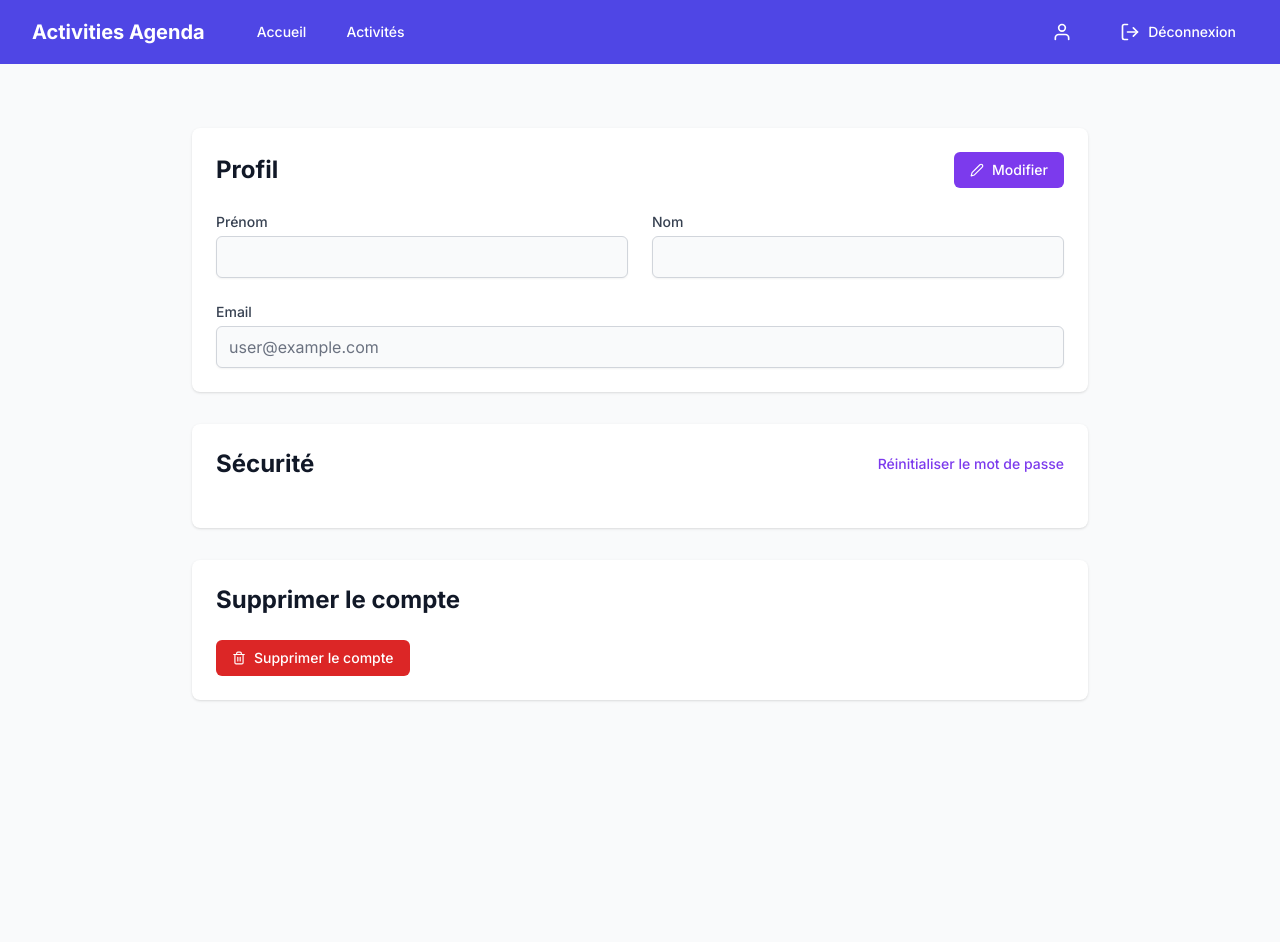
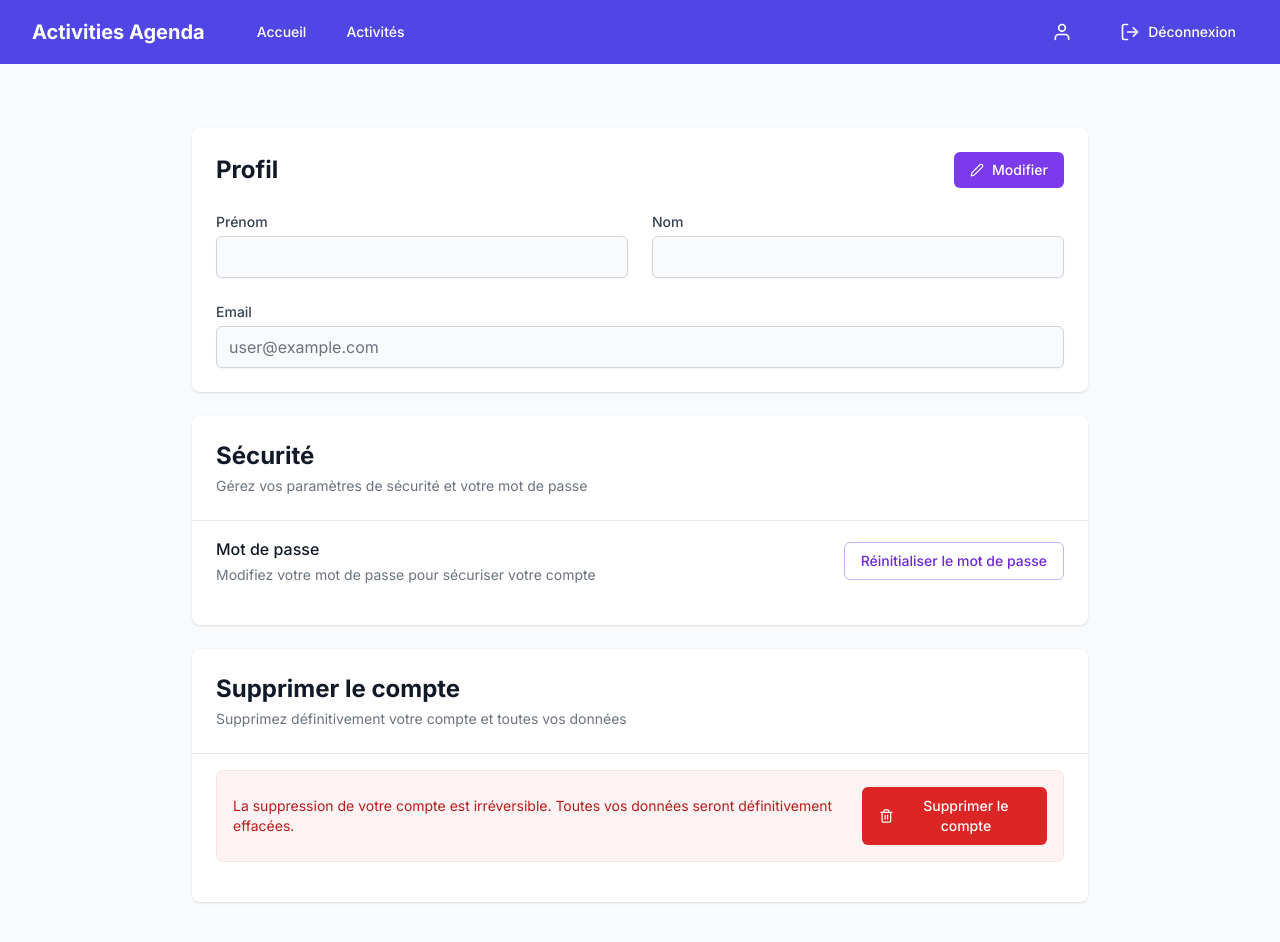
Before and after one commit to IDRAYNAR/activities-agenda, a Next.js app: page /profile in a window 1280 px wide. Shown: the top 942 px of the page. Before the commit the page ends 800 px from the top, so only its background shows below. Built offline with nearby package versions, Linux system fonts and the light colour scheme; no server answers; sample sign-in values are in the browser's storage.

Commit message:
fix(profile): update profil style

```diff
--- a/app/profile/page.tsx
+++ b/app/profile/page.tsx
@@ -191,7 +191,7 @@ export default function ProfilePage() {
 
   return (
     <div className="container mx-auto px-4 py-8">
-      <div className="max-w-4xl mx-auto space-y-8">
+      <div className="max-w-4xl mx-auto space-y-6">
         {/* Profile Section */}
         <div className="bg-white rounded-lg shadow p-6">
           <div className="flex items-center justify-between mb-6">
@@ -235,7 +235,7 @@ export default function ProfilePage() {
                   value={formData.firstName}
                   onChange={handleChange}
                   disabled={!isEditing}
-                  className="mt-1 block w-full rounded-md border-gray-300 shadow-sm focus:border-indigo-500 focus:ring-indigo-500 disabled:bg-gray-50 disabled:text-gray-500"
+                  className="mt-1 block w-full rounded-md border-gray-300 shadow-sm focus:border-indigo-500 focus:ring-indigo-500 disabled:bg-gray-50 disabled:text-gray-500 dark:text-gray-800"
                 />
               </div>
 
@@ -247,7 +247,7 @@ export default function ProfilePage() {
                   value={formData.lastName}
                   onChange={handleChange}
                   disabled={!isEditing}
-                  className="mt-1 block w-full rounded-md border-gray-300 shadow-sm focus:border-indigo-500 focus:ring-indigo-500 disabled:bg-gray-50 disabled:text-gray-500"
+                  className="mt-1 block w-full rounded-md border-gray-300 shadow-sm focus:border-indigo-500 focus:ring-indigo-500 disabled:bg-gray-50 disabled:text-gray-500 dark:text-gray-800"
                 />
               </div>
             </div>
@@ -260,7 +260,7 @@ export default function ProfilePage() {
                 value={formData.email}
                 onChange={handleChange}
                 disabled={!isEditing}
-                className="mt-1 block w-full rounded-md border-gray-300 shadow-sm focus:border-indigo-500 focus:ring-indigo-500 disabled:bg-gray-50 disabled:text-gray-500"
+                className="mt-1 block w-full rounded-md border-gray-300 shadow-sm focus:border-indigo-500 focus:ring-indigo-500 disabled:bg-gray-50 disabled:text-gray-500 dark:text-gray-800"
               />
             </div>
 
@@ -275,7 +275,7 @@ export default function ProfilePage() {
                     name="currentPassword"
                     value={formData.currentPassword}
                     onChange={handleChange}
-                    className="mt-1 block w-full rounded-md border-gray-300 shadow-sm focus:border-indigo-500 focus:ring-indigo-500"
+                    className="mt-1 block w-full rounded-md border-gray-300 shadow-sm focus:border-indigo-500 focus:ring-indigo-500 dark:text-gray-800"
                   />
                 </div>
 
@@ -288,7 +288,7 @@ export default function ProfilePage() {
                     name="newPassword"
                     value={formData.newPassword}
                     onChange={handleChange}
-                    className="mt-1 block w-full rounded-md border-gray-300 shadow-sm focus:border-indigo-500 focus:ring-indigo-500"
+                    className="mt-1 block w-full rounded-md border-gray-300 shadow-sm focus:border-indigo-500 focus:ring-indigo-500 dark:text-gray-800"
                   />
                 </div>
               </div>
@@ -297,45 +297,91 @@ export default function ProfilePage() {
         </div>
 
         {/* Security Section */}
-        <div className="bg-white rounded-lg shadow p-6">
+        <div className="bg-white rounded-lg shadow overflow-hidden">
+          <div className="p-6">
             <div className="flex items-center justify-between mb-6">
+              <div>
                 <h2 className="text-2xl font-bold text-gray-900">Sécurité</h2>
+                <p className="mt-1 text-sm text-gray-500">
+                  Gérez vos paramètres de sécurité et votre mot de passe
+                </p>
+              </div>
+            </div>
+
+            <div className="border-t border-gray-200 -mx-6 px-6 py-4">
+              <div className="flex gap-4 items-center justify-between">
+                <div>
+                  <h3 className="text-base font-medium text-gray-900">Mot de passe</h3>
+                  <p className="mt-1 text-sm text-gray-500">
+
+                    Modifiez votre mot de passe pour sécuriser votre compte
+                  </p>
+                </div>
                 <button
                   onClick={() => setShowPasswordReset(!showPasswordReset)}
-              className="text-sm text-violet-600 hover:text-violet-500 font-medium"
+                  className="inline-flex items-center px-4 py-2 border border-violet-300 text-sm font-medium rounded-md text-violet-700 bg-white hover:bg-violet-50 focus:outline-none focus:ring-2 focus:ring-offset-2 focus:ring-violet-500"
                 >
-              {showPasswordReset ? 'Masquer' : 'Réinitialiser le mot de passe'}
+                  Réinitialiser le mot de passe
                 </button>
               </div>
 
               {showPasswordReset && (
-            <div className="mt-4 p-4 bg-gray-50 rounded-lg">
-              <p className="text-sm text-gray-600 mb-4">
-                Nous enverrons un lien de réinitialisation à votre adresse email :
-                <span className="font-medium ml-1">{session?.user?.email}</span>
+                <div className="mt-4 p-4 bg-violet-50 rounded-lg border border-violet-100">
+                  <div className="flex items-start">
+                    <div className="flex-grow">
+                      <p className="text-sm text-gray-600">
+                        Un email de réinitialisation sera envoyé à :
+                        <span className="block font-medium text-gray-900 mt-1">{session?.user?.email}</span>
                       </p>
+                    </div>
+                  </div>
+                  <div className="mt-4">
                     <button
                       onClick={handlePasswordReset}
-                className="w-full flex items-center justify-center px-4 py-2 text-sm font-medium text-white bg-violet-600 rounded-md hover:bg-violet-700"
+                      className="w-full sm:w-auto flex items-center justify-center px-4 py-2 text-sm font-medium text-white bg-violet-600 rounded-md hover:bg-violet-700 focus:outline-none focus:ring-2 focus:ring-offset-2 focus:ring-violet-500"
                     >
                       Envoyer le lien de réinitialisation
                     </button>
                   </div>
+                </div>
               )}
+            </div>
+          </div>
         </div>
 
         {/* Delete Account Section */}
-        <div className="bg-white rounded-lg shadow p-6">
-          <h2 className="text-2xl font-bold text-gray-900 mb-6">Supprimer le compte</h2>
+        <div className="bg-white rounded-lg shadow overflow-hidden">
+          <div className="p-6">
+            <div className="flex items-center justify-between mb-6">
+              <div>
+                <h2 className="text-2xl font-bold text-gray-900">Supprimer le compte</h2>
+                <p className="mt-1 text-sm text-gray-500">
+                  Supprimez définitivement votre compte et toutes vos données
+                </p>
+              </div>
+            </div>
+
+            <div className="border-t border-gray-200 -mx-6 px-6 py-4">
+              <div className="bg-red-50 rounded-lg p-4 border border-red-100">
+                <div className="flex flex-col sm:flex-row sm:items-center sm:justify-between gap-4">
+                  <div>
+                    <p className="text-sm text-red-700">
+                      La suppression de votre compte est irréversible. Toutes vos données seront définitivement effacées.
+                    </p>
+                  </div>
                   <button
                     onClick={handleDeleteAccount}
-            className="flex items-center px-4 py-2 text-sm font-medium text-white bg-red-600 rounded-md hover:bg-red-700"
+                    className="w-full sm:w-auto inline-flex items-center justify-center px-4 py-2 border border-transparent text-sm font-medium rounded-md text-white bg-red-600 hover:bg-red-700 focus:outline-none focus:ring-2 focus:ring-offset-2 focus:ring-red-500"
                   >
-            <FiTrash2 className="mr-2" />
+                    <FiTrash2 className="mr-2 h-4 w-4" />
                     Supprimer le compte
                   </button>
                 </div>
               </div>
             </div>
+          </div>
+        </div>
+      </div>
+    </div>
   );
 }
```
Lines whose indentation alone changed are shown as unchanged.
